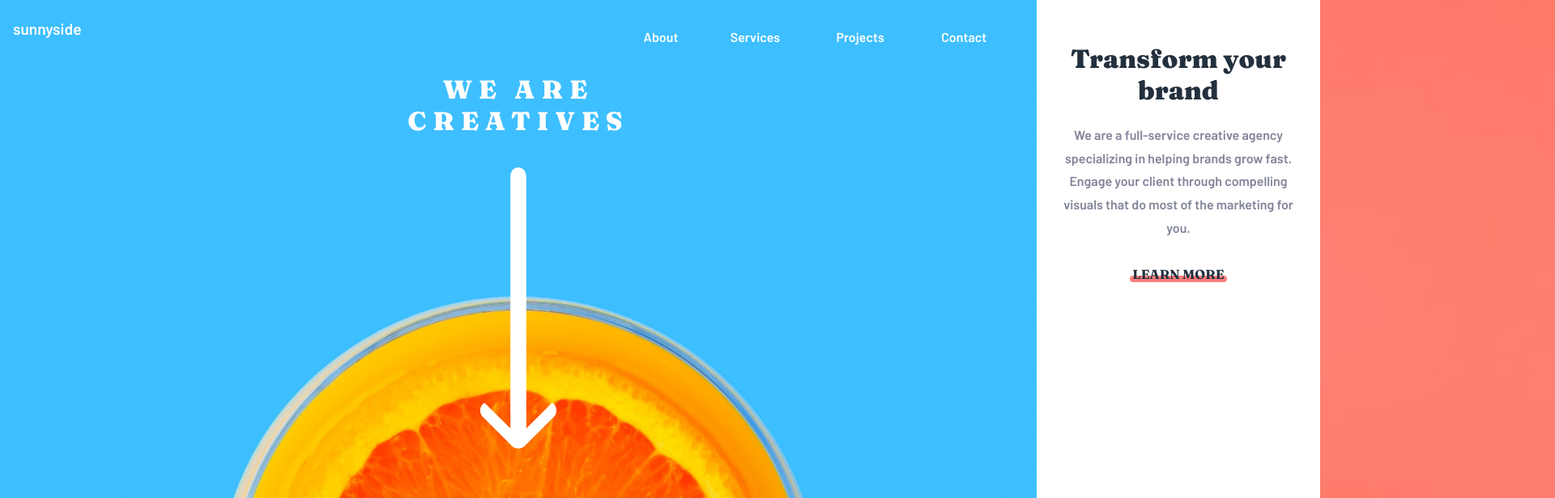
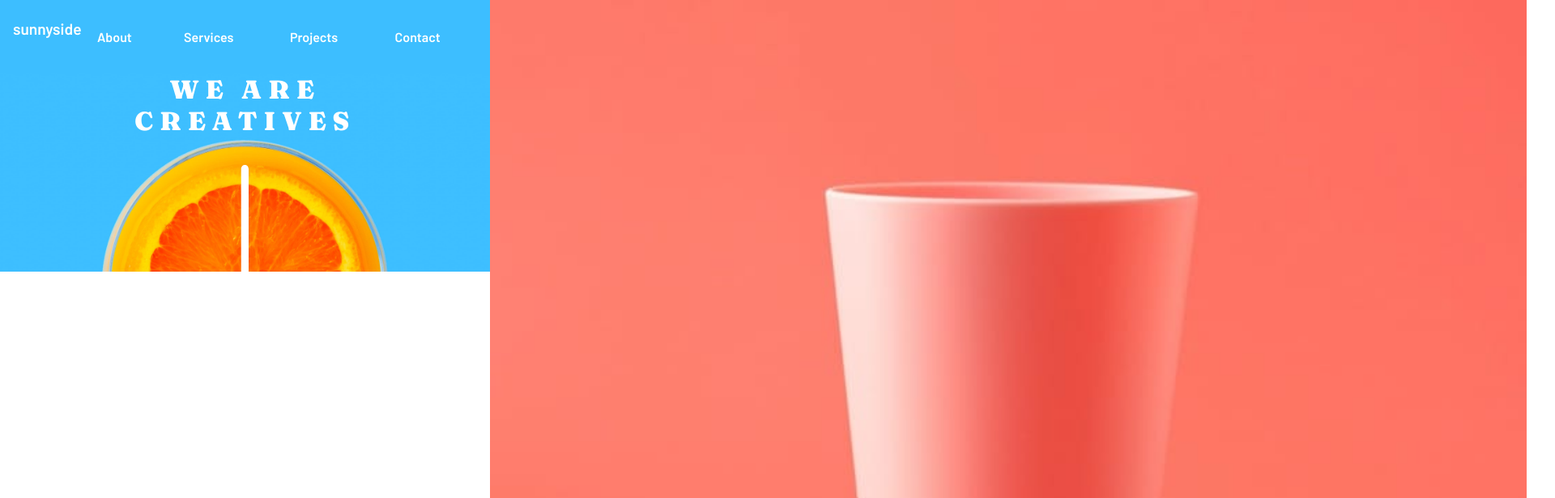
Before and after one commit to AliAbuSalam/sunnyside-agency-landing-page, a Next.js app: page / in a window 1280 px wide. Shown: the top 616 px of the page at 81% size, 1920 px wide, since content can reach past the window. Built offline with nearby package versions, Linux system fonts and the light colour scheme.

Commit message:
create grid area called third

```diff
--- a/src/app/page.tsx
+++ b/src/app/page.tsx
@@ -19,7 +19,7 @@ const Home = () => {
       <div className={styles.second}>
         <SecondBox />
       </div>
-      <div>
+      <div className={styles.third}>
         <ThirdBox />
       </div>
       <div>
--- a/src/styles/page.module.scss
+++ b/src/styles/page.module.scss
@@ -7,6 +7,10 @@
   grid-area: second;
 }
 
+.third {
+  grid-area: third;
+}
+
 @media screen and (min-width: 1000px) {
   .container {
     grid-template-columns: 1fr 1fr;
```
